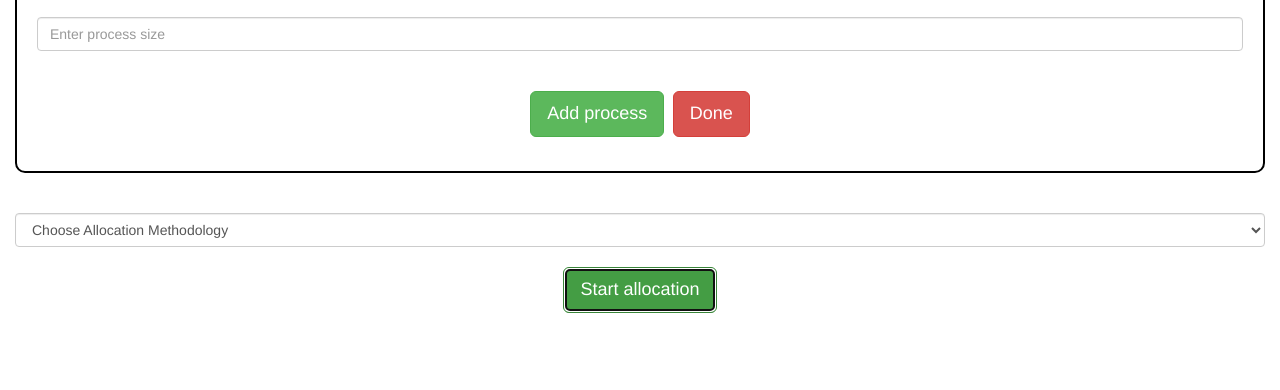
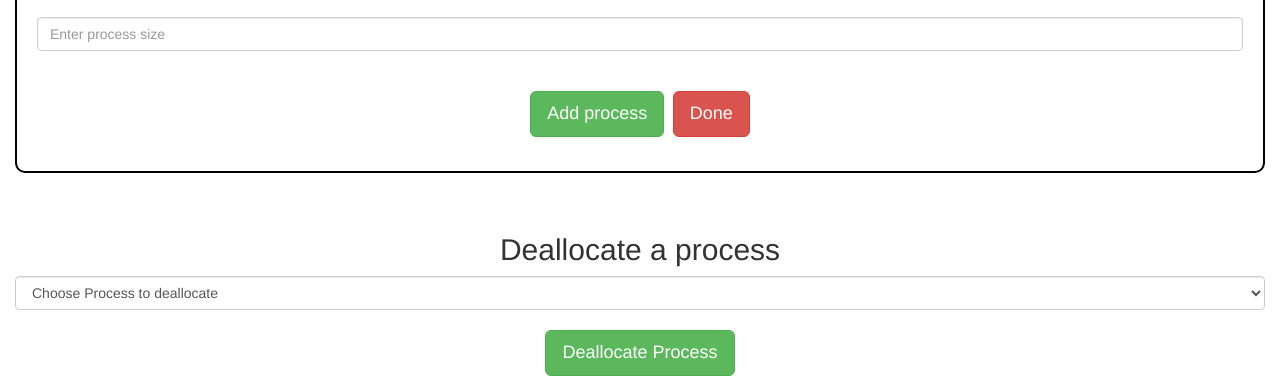
Before and after one commit to AhmedAdel94/Memory-allocation, a plain HTML site: page index.html in a window 1280 px wide. Both pictures are taken after a click on the button "Start allocation". Shown: the part 477-867 px from the top of the page. Before the commit the page ends 804 px from the top, so only its background shows below. Drawn offline with Linux system fonts and the light colour scheme.

Commit message:
Deallocaton and edits

```diff
--- a/JS/script.js
+++ b/JS/script.js
@@ -41,7 +41,7 @@ function addHole()
     ctx.fillRect(0,holeStart,200,0.75*holeSize);
     ctx.font = "25px Arial";
     ctx.fillStyle = "#FFF";
-    ctx.fillText(holeStart + "-->" + holeSize, 20, Number(holeStart)+Number(holeSize)/2);
+    ctx.fillText(holeStart + "-->" + (Number(holeStart)+Number(holeSize)), 20, Number(holeStart)+Number(holeSize)/2);
 
 }
 
@@ -100,6 +100,8 @@ function startAllocation()
                     Processes[j].allocated = true;
                     console.log("Hole with size " + holes[i].getSize() + " is now full");
 
+                    dict[holes[i].getSize()] = Processes[i].getName();
+
                     var canvas = document.getElementById("myCanvas");
                     var ctx = canvas.getContext("2d");
                     ctx.fillStyle = "#0000FF";
@@ -127,6 +129,8 @@ function startAllocation()
                     Processes[j].allocated = true;
                     console.log("Hole with size " + holes[i].getSize() + " is now full");
 
+                    dict[holes[i].getSize()] = Processes[i].getName();
+
                     var canvas = document.getElementById("myCanvas");
                     var ctx = canvas.getContext("2d");
                     ctx.fillStyle = "#0000FF";
@@ -145,4 +149,15 @@ function startAllocation()
             console.log(Processes[i].getName() +" With size "+Processes[i].getSize()+ " is not Allocated");
         }
     }
+
+    for(var key in dict)
+    {
+        console.log(key , dict[key]);
+    }
 }
+
+
+function startdeAllocation()
+{
+
+}
--- a/index.html
+++ b/index.html
@@ -41,6 +41,7 @@
 
             <br><br>
 
+            <div id="AllocationDiv">
                 <form onsubmit="startAllocation()" id="startAllocationForm">
                     <select class="form-control" id="Allocation">
                         <option selected disabled>Choose Allocation Methodology</option>
@@ -49,9 +50,23 @@
                     </select>
 
                     <h2 class="text-center">
-                    <button type="submit" class="btn btn-lg btn-success">Start allocation</button>
+                        <button type="submit" class="btn btn-lg btn-success" onclick="return doneAllocation()">Start allocation</button>
                     </h2>
                 </form>
+            </div>
+
+            <div id="deAllocation" style="display:none">
+                <h2 class="text-center">Deallocate a process</h2>
+                <form onsubmit="startdeAllocation()" id="startdeAllocationForm">
+                    <select class="form-control" id="deAllocation">
+                        <option selected disabled>Choose Process to deallocate</option>
+
+                    </select>
+                    <h2 class="text-center">
+                        <button type="submit" class="btn btn-lg btn-success" onclick="return doneAllocation()">Deallocate Process</button>
+                    </h2>
+                </form>
+            </div>
 
             <h2 class="text-center" id="text_canvas" style="display: none"><canvas id="myCanvas" width="200" height="1000"
             style="border:1px solid #c3c3c3">
@@ -87,5 +102,14 @@
             var y = document.getElementById("Processes");
             y.style.display = "none";
         }
+
+        function doneAllocation()
+        {
+            var x = document.getElementById("AllocationDiv");
+            x.style.display = "none";
+
+            var y = document.getElementById("deAllocation");
+            y.style.display = "block";
+        }
     </script>
 </html>
```
Lines whose indentation alone changed are shown as unchanged.
